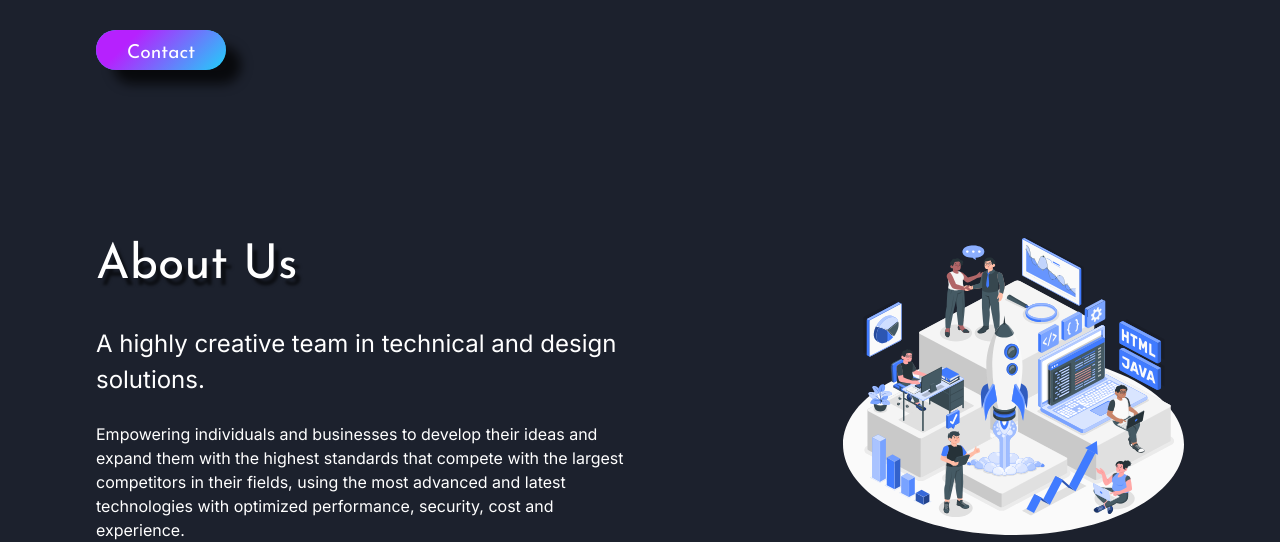
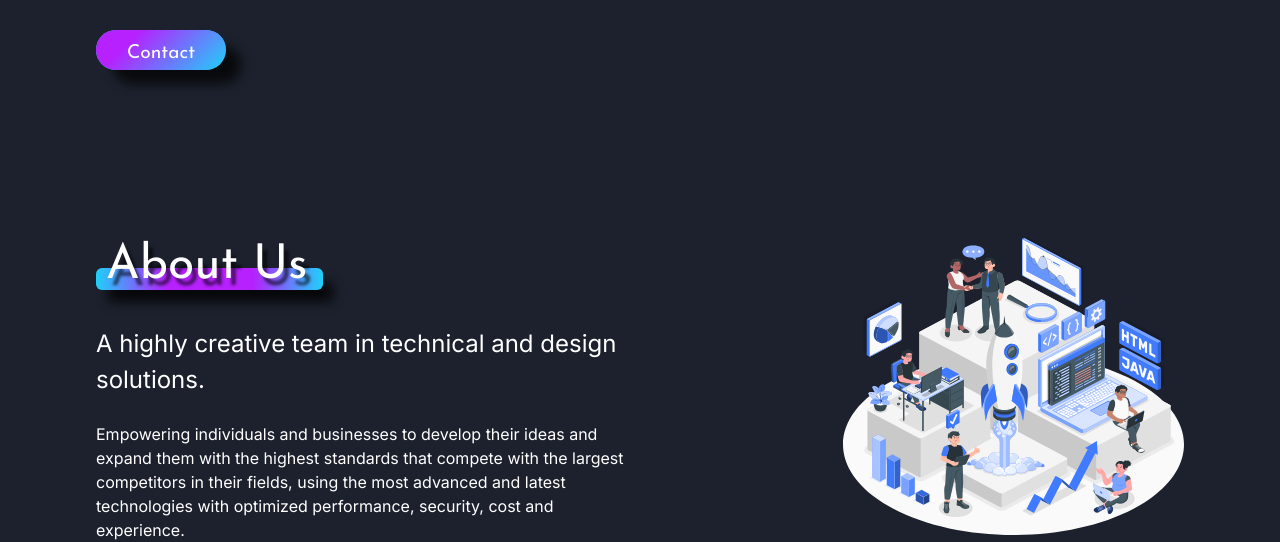
Before and after one commit to DeenoDev/My-Business-Website, a PHP site: page / in a window 1280 px wide. Shown: the part 520-1062 px from the top of the page. Run offline with PHP 8.4, Linux system fonts and the light colour scheme; some libraries are stand-ins or nearby versions.

Commit message:
h3-about pseudo-element styling completed.

```diff
--- a/index.html
+++ b/index.html
@@ -47,7 +47,7 @@
 
         <div class="about-container container">
             <div class="about-text">
-                <h3>About Us</h3>
+                <h3 class="h3-about">About Us</h3>
                 <br>
                 <p class="about-intro">A highly creative team in technical and design solutions.</p>
                 <br>
--- a/style.css
+++ b/style.css
@@ -523,6 +523,31 @@ transition: all 0.3s;
 
 }
 
+.h3-about{
+    position: relative;
+    left: 10px;
+}
+
+.h3-about::after{
+    content: "";
+    position: absolute;
+    width: 227px;
+    height: 22px;
+    /* margin: auto; */
+    margin-top: 38px;
+    left: -10px;
+
+    z-index: -1;
+
+    background: rgb(182,33,254);
+    background: radial-gradient(circle, rgba(182,33,254,1) 0%, rgba(182,33,254,1) 38%, rgba(31,209,249,1) 100%);
+    border-radius: 6px;
+    box-shadow: 11px 13px 11px -1px rgba(3,3,3,0.81);
+    -webkit-box-shadow: 11px 13px 11px -1px rgba(3,3,3,0.81);
+    -moz-box-shadow: 11px 13px 11px -1px rgba(3,3,3,0.81);
+
+}
+
 h3{
     font-size: 3rem;
     font-weight: var(--fw-300);
```
